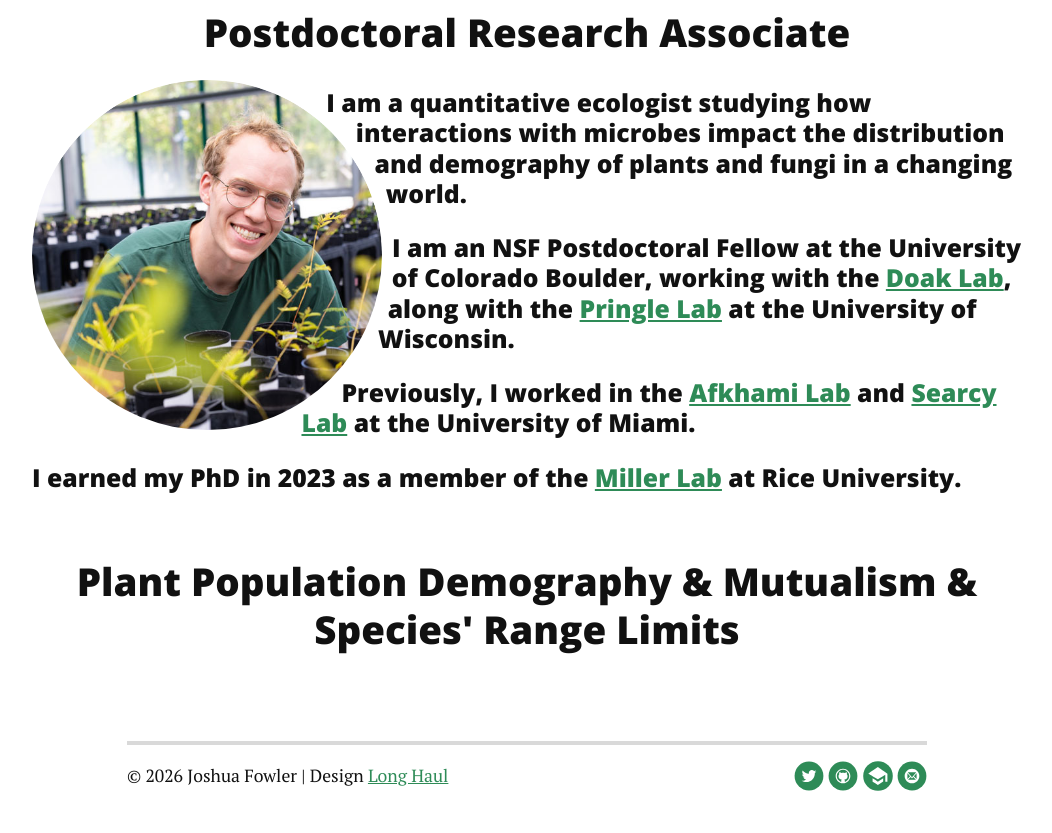
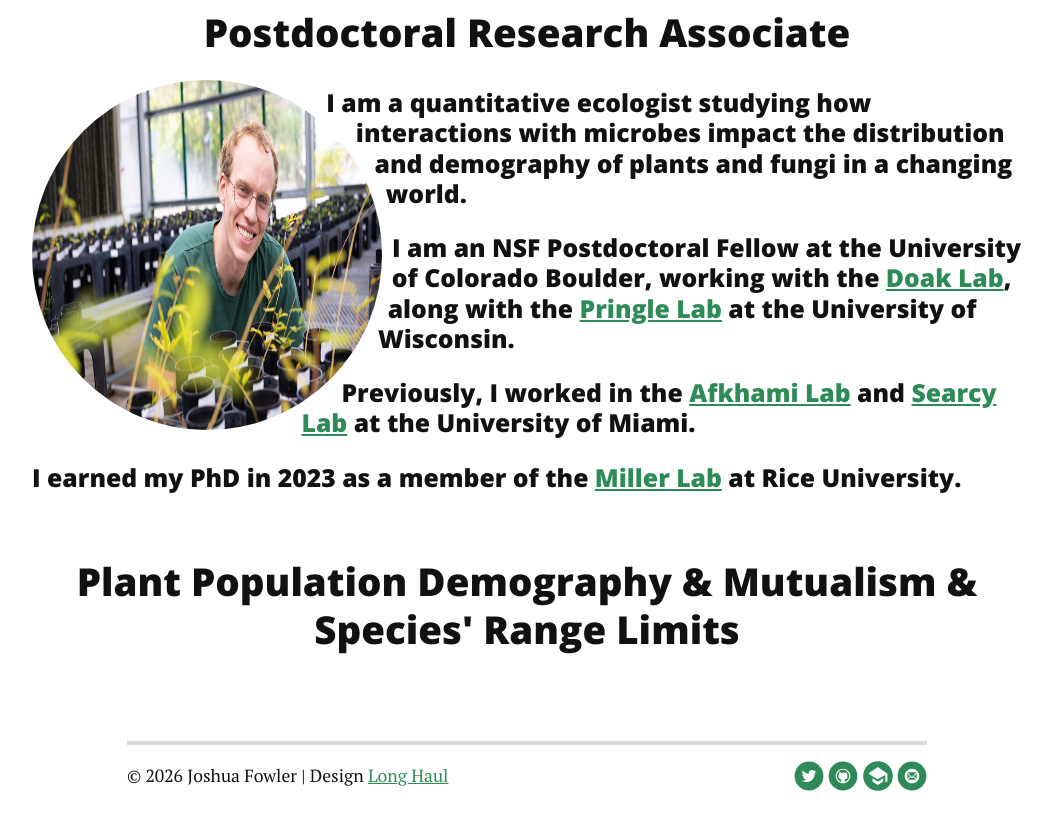
Before and after one commit to joshuacfowler/joshuacfowler.github.io, a Jekyll site: the page built from index.html, in a window 1280 px wide. Shown: the part 330-1163 px from the top of the page, without its empty margins (113-1165 px from the left). Built offline with Jekyll 4.4.1, drawn with Linux system fonts in a browser that asks for light colours; nearby versions of some CDN libraries; the list of posts is cut into pages by our own code.

Commit message:
trying out a square photo

```diff
--- a/index.html
+++ b/index.html
@@ -20,7 +20,7 @@
 <div class="home" id="home">
   <h3 class="PageTitle" style="text-align:center"> Postdoctoral Research Associate </h3>
   <p>
-     <img class = "circle", src="/assets/img/fowler-portrait.png">
+     <img class = "circle", src="/assets/img/fowler-940x529.png">
     <h4>I am a quantitative ecologist studying how interactions with microbes impact the distribution and demography of plants and fungi in a changing world.</h4>
 
     <h4>I am an NSF Postdoctoral Fellow at the University of Colorado Boulder, working with the <a href="https://www.colorado.edu/lab/doak/"> Doak Lab</a>, along with the <a href="https://pringlelab.github.io/"> Pringle Lab</a> at the University of Wisconsin. </h4>
```
